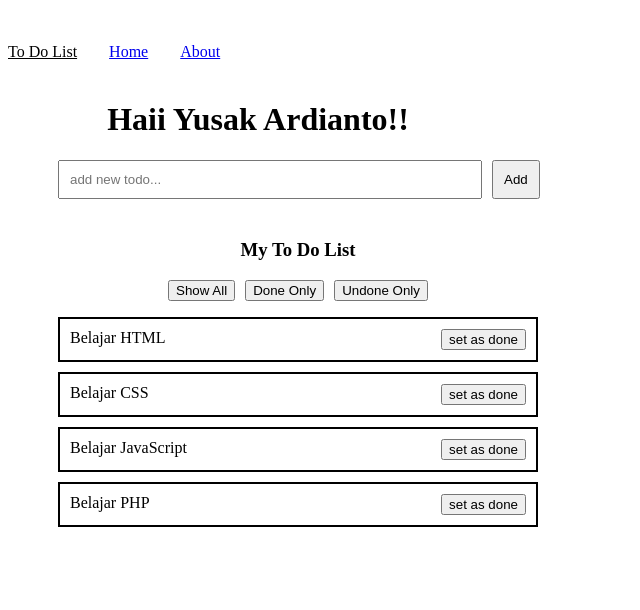
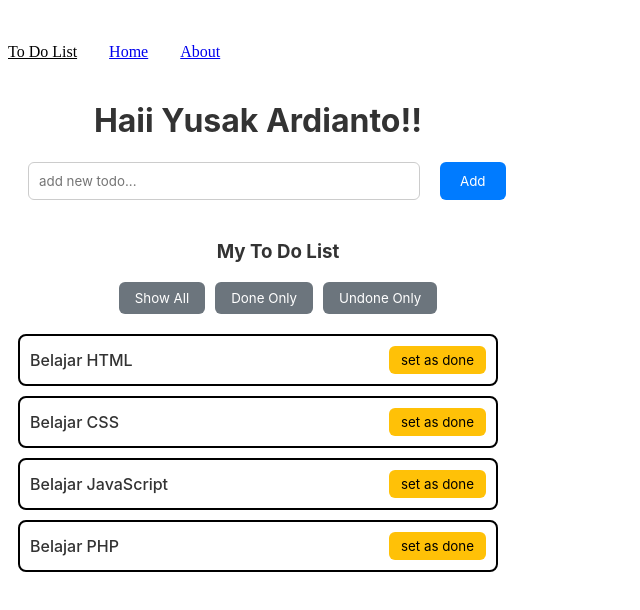
Before and after one commit to Yusak-code/web1, a Vue app: page / in a window 1280 px wide. Shown: the top 610 px of the page, without its empty margins (0-640 px from the left). Built offline with nearby package versions, Linux system fonts and the light colour scheme.

Commit message:
styling dengan css

```diff
--- a/src/views/TodoView.vue
+++ b/src/views/TodoView.vue
@@ -11,11 +11,13 @@
     <div style="width: 500px; padding-inline-start: 40px;">
         <h3 style="text-align: center;">My To Do List</h3>
     </div>
+
     <div class="getters-button">
         <button @click="show= 'all'">Show All</button>
         <button @click="show= 'done only'">Done Only</button>
         <button @click="show= 'undone only'">Undone Only</button>
     </div>
+
 
     <!-- show all todoList -->
     <div v-if="show=='all'">
@@ -65,9 +67,143 @@
 </template>
 
 <style scoped>
+
+
+    * {
+    box-sizing: border-box;
+    }
+
+    h1, h3 {
+    text-align: center;
+    color: #333;
+    }
+
     form {
     width: 500px;
     padding-inline-start: 40px;
+    margin-bottom: 40px;
+    display: flex;
+    gap: 10px;
+    }
+
+    form input[type="text"] {
+    padding: 10px;
+    width: 80%;
+    border: 1px solid #ccc;
+    border-radius: 6px;
+    }
+
+    form input[type="submit"] {
+    padding: 10px 20px;
+    background-color: #007bff;
+    border: none;
+    color: white;
+    border-radius: 6px;
+    cursor: pointer;
+    transition: background 0.3s;
+    }
+
+    form input[type="submit"]:hover {
+    background-color: #0056b3;
+    }
+
+    ul {
+    list-style: none;
+    width: 500px;
+    padding-inline-start: 40px;
+    padding: 0;
+    }
+
+    li {
+    border: 1px solid #ddd;
+    border-left: 6px solid #ccc;
+    margin: 10px 0;
+    padding: 12px 20px;
+    background-color: #fff;
+    display: flex;
+    justify-content: space-between;
+    align-items: center;
+    border-radius: 8px;
+    transition: box-shadow 0.3s;
+    }
+
+    li:hover {
+    box-shadow: 0 2px 8px rgba(0, 0, 0, 0.1);
+    }
+
+    li.done {
+    border-left-color: #28a745;
+    background-color: #e9f7ef;
+    }
+
+    li.undone {
+    border-left-color: #6c757d;
+    }
+
+    li span:first-child {
+    flex: 1;
+    font-weight: 500;
+    color: #333;
+    }
+
+    li button {
+    padding: 6px 12px;
+    border: none;
+    border-radius: 6px;
+    cursor: pointer;
+    margin-left: 10px;
+    transition: background 0.3s;
+    }
+
+    li button:first-of-type {
+    background-color: #28a745;
+    color: white;
+    }
+
+    li button:first-of-type:hover {
+    background-color: #218838;
+    }
+
+    li button:last-of-type {
+    background-color: #ffc107;
+    color: black;
+    }
+
+    li button:last-of-type:hover {
+    background-color: #e0a800;
+    }
+
+    .getters-button {
+    display: flex;
+    justify-content: center;
+    gap: 10px;
+    width: 500px;
+    padding-inline-start: 40px;
+    margin-bottom: 20px;
+    }
+
+    .getters-button button {
+    padding: 8px 16px;
+    border: none;
+    border-radius: 6px;
+    background-color: #6c757d;
+    color: white;
+    cursor: pointer;
+    transition: background 0.3s;
+    }
+
+    .getters-button button:hover {
+    background-color: #5a6268;
+    }
+    * {
+    box-sizing: border-box;
+    font-family: 'Inter', sans-serif;
+    }
+
+
+    form {
+        width: 500px;
+        padding-inline-start: 10px;
         margin-bottom: 40px;
     }
     form input {
@@ -106,7 +242,6 @@ import {useTodoStore} from '../stores/todoStore'
     export default {
         setup() {
             const todoStore = useTodoStore()
-
                 return { todoStore }
         },
         data() {
```
Lines whose indentation alone changed are shown as unchanged.
